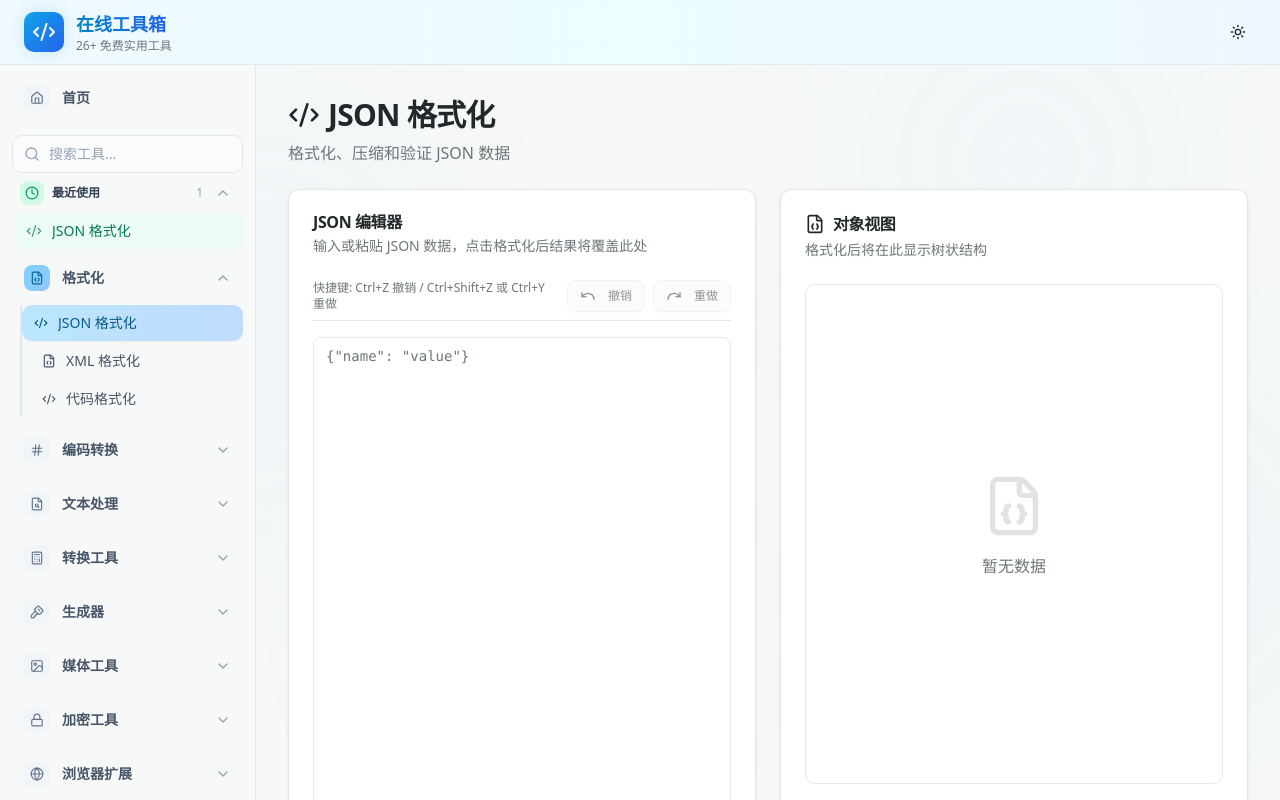
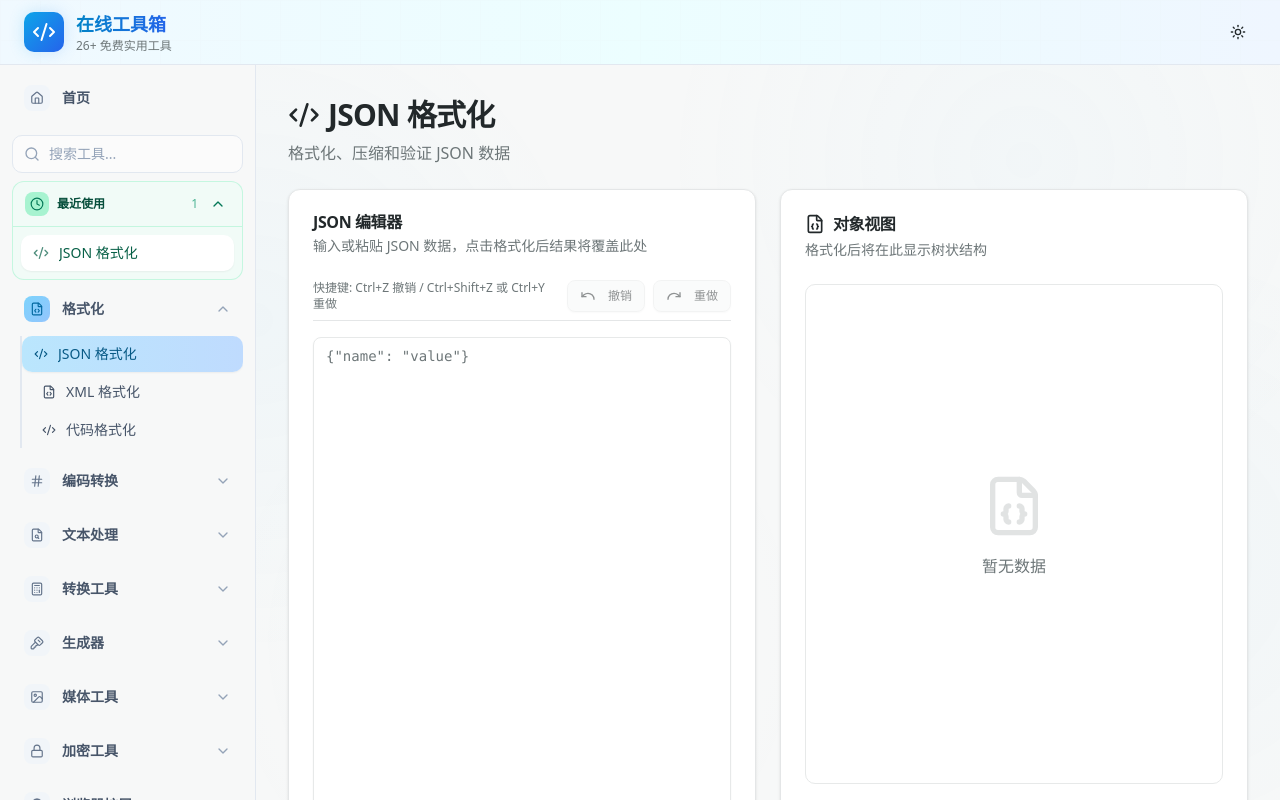
Before and after one commit to ychp/developer-tool, a React (Vite) app: page /json-formatter in a window 1280 px wide. Built offline with nearby package versions, Linux system fonts and the light colour scheme.

Commit message:
style: 为收藏和最近使用添加明显的视觉区分
- 添加圆角卡片容器和边框
- 使用主题色背景（琥珀色/翡翠绿）
- 标题栏使用分隔线区分
- 内容区添加内边距
- 激活状态使用白色背景突出显示
- 与普通菜单形成明显对比

```diff
--- a/src/layouts/Layout.tsx
+++ b/src/layouts/Layout.tsx
@@ -360,32 +360,32 @@ export function Layout() {
             )}
 
             {!sidebarCollapsed && !searchQuery && favoriteTools.length > 0 && (
-              <div className="mb-5">
-                <div className="flex items-center gap-2 px-2 mb-2">
-                  <div className="flex items-center justify-center w-6 h-6 rounded-md bg-amber-100 dark:bg-amber-900/30">
-                    <Star className="h-3.5 w-3.5 text-amber-600 dark:text-amber-400" />
+              <div className="mb-4 rounded-xl bg-amber-50/50 dark:bg-amber-950/30 border border-amber-200/60 dark:border-amber-900/30 overflow-hidden">
+                <div className="flex items-center gap-2 px-3 py-2.5 border-b border-amber-200/60 dark:border-amber-900/30">
+                  <div className="flex items-center justify-center w-6 h-6 rounded-md bg-amber-200 dark:bg-amber-900/50">
+                    <Star className="h-3.5 w-3.5 text-amber-700 dark:text-amber-300" />
                   </div>
-                  <span className="text-xs font-semibold text-slate-700 dark:text-slate-300">我的收藏</span>
-                  <span className="text-xs text-slate-400 dark:text-slate-500 ml-auto">{favoriteTools.length}</span>
+                  <span className="text-xs font-semibold text-amber-900 dark:text-amber-100">我的收藏</span>
+                  <span className="text-xs text-amber-600/70 dark:text-amber-400/70 ml-auto">{favoriteTools.length}</span>
                   <button
                     onClick={() => setFavoritesOpen(!favoritesOpen)}
-                    className="p-1 hover:bg-slate-100 dark:hover:bg-slate-800 rounded transition-colors"
+                    className="p-1 hover:bg-amber-200/70 dark:hover:bg-amber-900/50 rounded transition-colors"
                   >
-                    <ChevronDown className={`h-4 w-4 text-slate-400 dark:text-slate-500 transition-transform duration-200 ${favoritesOpen ? 'rotate-180' : ''}`} />
+                    <ChevronDown className={`h-4 w-4 text-amber-700 dark:text-amber-300 transition-transform duration-200 ${favoritesOpen ? 'rotate-180' : ''}`} />
                   </button>
                 </div>
                 {favoritesOpen && (
-                  <div className="space-y-1 pl-1">
+                  <div className="p-2 space-y-1">
                     {favoriteTools.map((tool) => {
                       const ToolIcon = tool.icon
                       return (
                         <div key={tool.path} className="relative group/fav-tool">
                           <Link
                             to={tool.path}
-                            className={`flex items-center gap-2.5 rounded-md px-2.5 py-2 text-sm transition-all duration-200 ${
+                            className={`flex items-center gap-2.5 rounded-lg px-3 py-2 text-sm transition-all duration-200 ${
                               isToolActive(tool.path)
-                                ? 'bg-amber-50 dark:bg-amber-900/20 text-amber-700 dark:text-amber-300 font-medium'
-                                : 'text-slate-600 dark:text-slate-400 hover:bg-slate-50 dark:hover:bg-slate-800/50 hover:text-slate-800 dark:hover:text-slate-200'
+                                ? 'bg-white dark:bg-amber-950/50 text-amber-800 dark:text-amber-200 font-medium shadow-sm'
+                                : 'text-amber-900/70 dark:text-amber-100/70 hover:bg-white/70 dark:hover:bg-amber-950/30'
                             }`}
                             onClick={() => setSidebarOpen(false)}
                           >
@@ -394,10 +394,10 @@ export function Layout() {
                           </Link>
                           <button
                             onClick={(e) => toggleFavorite(tool.path, e)}
-                            className="absolute right-2 top-1/2 -translate-y-1/2 p-1 rounded opacity-0 group-hover/fav-tool:opacity-100 hover:bg-amber-100 dark:hover:bg-amber-900/30 transition-all"
+                            className="absolute right-2 top-1/2 -translate-y-1/2 p-1 rounded opacity-0 group-hover/fav-tool:opacity-100 hover:bg-amber-200 dark:hover:bg-amber-900/50 transition-all"
                             title="取消收藏"
                           >
-                            <Star className="h-3.5 w-3.5 text-amber-500 dark:text-amber-400 fill-amber-500 dark:fill-amber-400" />
+                            <Star className="h-3.5 w-3.5 text-amber-600 dark:text-amber-400 fill-amber-600 dark:fill-amber-400" />
                           </button>
                         </div>
                       )
@@ -408,22 +408,22 @@ export function Layout() {
             )}
 
             {!sidebarCollapsed && !searchQuery && recentToolsList.length > 0 && (
-              <div className="mb-5">
-                <div className="flex items-center gap-2 px-2 mb-2">
-                  <div className="flex items-center justify-center w-6 h-6 rounded-md bg-emerald-100 dark:bg-emerald-900/30">
-                    <Clock className="h-3.5 w-3.5 text-emerald-600 dark:text-emerald-400" />
+              <div className="mb-4 rounded-xl bg-emerald-50/50 dark:bg-emerald-950/30 border border-emerald-200/60 dark:border-emerald-900/30 overflow-hidden">
+                <div className="flex items-center gap-2 px-3 py-2.5 border-b border-emerald-200/60 dark:border-emerald-900/30">
+                  <div className="flex items-center justify-center w-6 h-6 rounded-md bg-emerald-200 dark:bg-emerald-900/50">
+                    <Clock className="h-3.5 w-3.5 text-emerald-700 dark:text-emerald-300" />
                   </div>
-                  <span className="text-xs font-semibold text-slate-700 dark:text-slate-300">最近使用</span>
-                  <span className="text-xs text-slate-400 dark:text-slate-500 ml-auto">{recentToolsList.length}</span>
+                  <span className="text-xs font-semibold text-emerald-900 dark:text-emerald-100">最近使用</span>
+                  <span className="text-xs text-emerald-600/70 dark:text-emerald-400/70 ml-auto">{recentToolsList.length}</span>
                   <button
                     onClick={() => setRecentOpen(!recentOpen)}
-                    className="p-1 hover:bg-slate-100 dark:hover:bg-slate-800 rounded transition-colors"
+                    className="p-1 hover:bg-emerald-200/70 dark:hover:bg-emerald-900/50 rounded transition-colors"
                   >
-                    <ChevronDown className={`h-4 w-4 text-slate-400 dark:text-slate-500 transition-transform duration-200 ${recentOpen ? 'rotate-180' : ''}`} />
+                    <ChevronDown className={`h-4 w-4 text-emerald-700 dark:text-emerald-300 transition-transform duration-200 ${recentOpen ? 'rotate-180' : ''}`} />
                   </button>
                 </div>
                 {recentOpen && (
-                  <div className="space-y-1 pl-1">
+                  <div className="p-2 space-y-1">
                     {recentToolsList.map((tool) => {
                       if (!tool) return null
                       const ToolIcon = tool.icon
@@ -431,10 +431,10 @@ export function Layout() {
                         <div key={tool.path} className="relative group/recent-tool">
                           <Link
                             to={tool.path}
-                            className={`flex items-center gap-2.5 rounded-md px-2.5 py-2 text-sm transition-all duration-200 ${
+                            className={`flex items-center gap-2.5 rounded-lg px-3 py-2 text-sm transition-all duration-200 ${
                               isToolActive(tool.path)
-                                ? 'bg-emerald-50 dark:bg-emerald-900/20 text-emerald-700 dark:text-emerald-300 font-medium'
-                                : 'text-slate-600 dark:text-slate-400 hover:bg-slate-50 dark:hover:bg-slate-800/50 hover:text-slate-800 dark:hover:text-slate-200'
+                                ? 'bg-white dark:bg-emerald-950/50 text-emerald-800 dark:text-emerald-200 font-medium shadow-sm'
+                                : 'text-emerald-900/70 dark:text-emerald-100/70 hover:bg-white/70 dark:hover:bg-emerald-950/30'
                             }`}
                             onClick={() => setSidebarOpen(false)}
                           >
```
